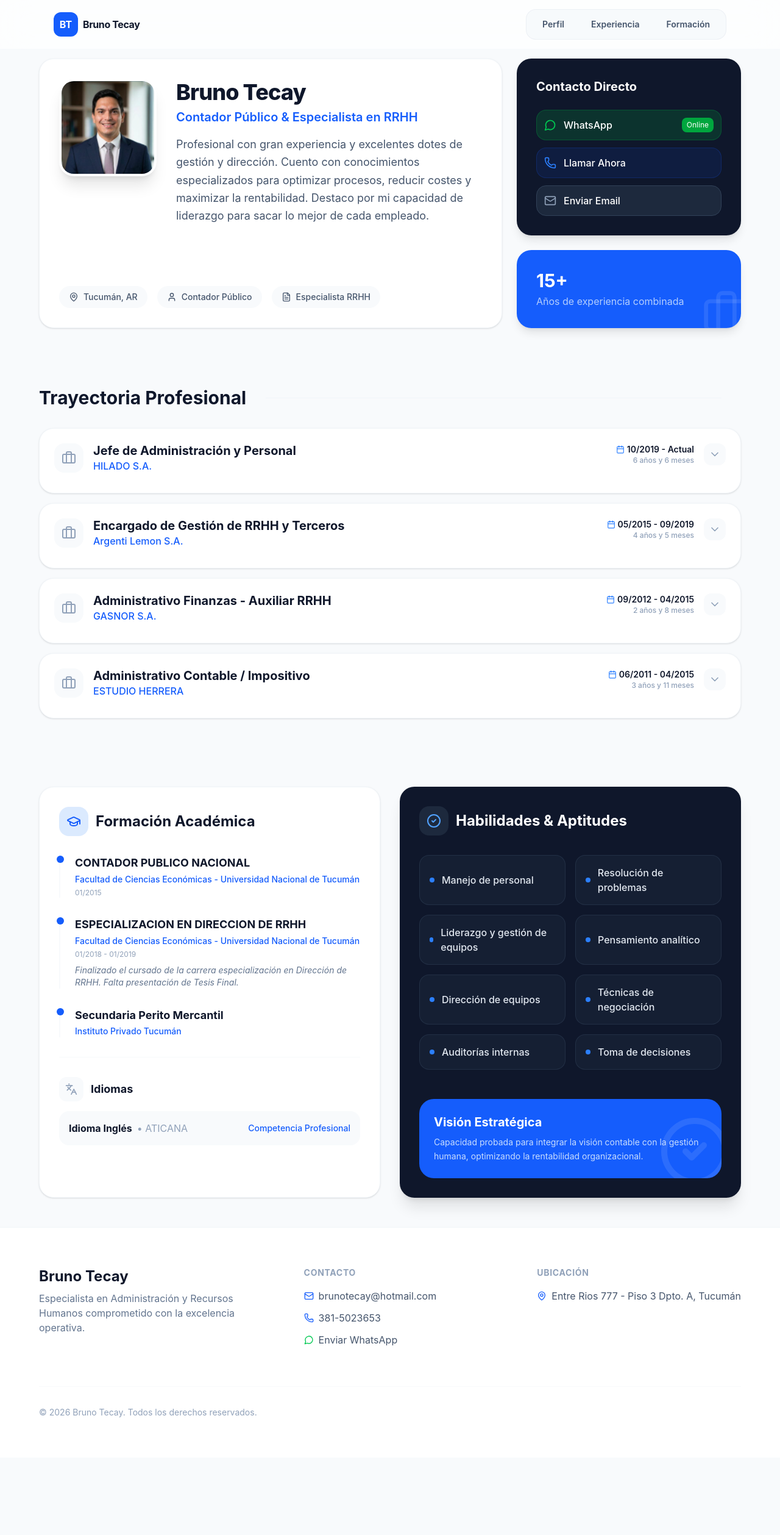
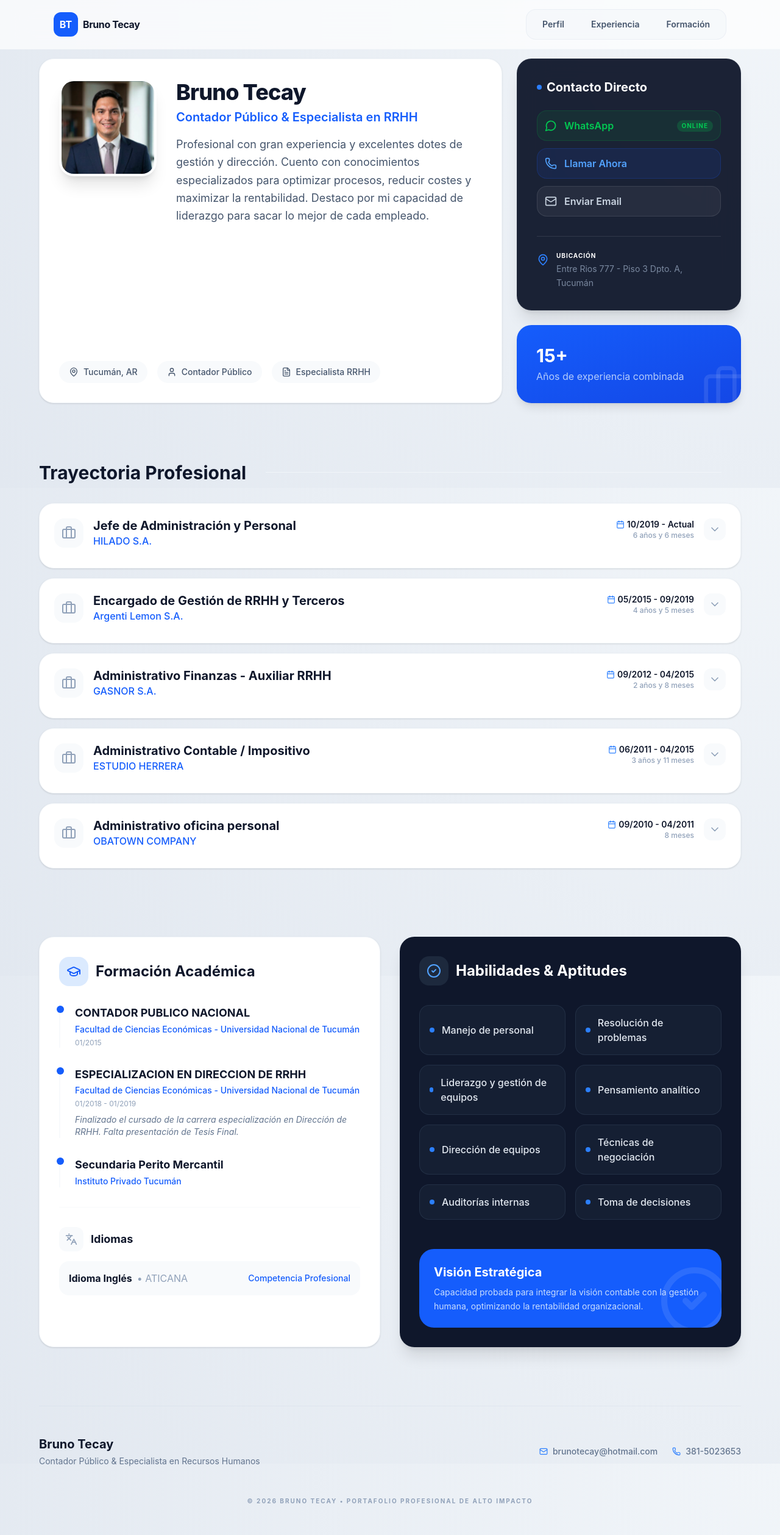
Before and after one commit to arieltecay/bruno-tecay-portfolio, a React (Vite) app: page / in a window 1280 px wide. Shown: the whole page at 61% size. Before the commit the page ends 2390 px from the top, so only its background shows below. Built offline with nearby package versions, Linux system fonts and the light colour scheme.

Commit message:
feat: add OBATOWN exp, move address to Hero, and apply cool gradient background

```diff
--- a/src/App.tsx
+++ b/src/App.tsx
@@ -2,57 +2,36 @@ import React from 'react';
 import Hero from './components/sections/hero/Hero';
 import Experience from './components/sections/experience/Experience';
 import Skills from './components/sections/skills/Skills';
-import { Mail, Phone, MapPin, MessageCircle } from 'lucide-react';
+import { Mail, Phone } from 'lucide-react';
 import { cvData } from './data/cv-data';
 
 const Footer: React.FC = () => {
   return (
-    <footer className="bg-white border-t border-slate-100 py-16 px-6">
-      <div className="max-w-6xl mx-auto flex flex-col md:flex-row justify-between items-start gap-12">
-        <div>
-          <h2 className="text-2xl font-bold text-slate-900 mb-2">{cvData.name}</h2>
-          <p className="text-slate-500 max-w-sm">
-            Especialista en Administración y Recursos Humanos comprometido con la excelencia operativa.
-          </p>
+    <footer className="py-12 px-6">
+      <div className="max-w-6xl mx-auto border-t border-slate-300/30 pt-12">
+        <div className="flex flex-col md:flex-row justify-between items-center gap-6">
+          <div className="text-center md:text-left">
+            <h2 className="text-xl font-bold text-slate-900 mb-1">{cvData.name}</h2>
+            <p className="text-slate-500 text-sm">
+              Contador Público & Especialista en Recursos Humanos
+            </p>
+          </div>
+
+          <div className="flex gap-6 text-sm text-slate-500 font-medium">
+            <span className="flex items-center gap-2">
+              <Mail size={14} className="text-blue-500" />
+              {cvData.contact.email}
+            </span>
+            <span className="flex items-center gap-2">
+              <Phone size={14} className="text-blue-500" />
+              {cvData.contact.phone}
+            </span>
+          </div>
         </div>
 
-        <div className="grid grid-cols-1 sm:grid-cols-2 gap-x-12 gap-y-6">
-          <div className="space-y-4">
-            <h3 className="text-sm font-bold uppercase tracking-wider text-slate-400">Contacto</h3>
-            <ul className="space-y-3">
-              <li>
-                <a href={`mailto:${cvData.contact.email}`} className="flex items-center gap-2 text-slate-600 hover:text-blue-600 transition-colors">
-                  <Mail size={16} className="text-blue-600" />
-                  {cvData.contact.email}
-                </a>
-              </li>
-              <li>
-                <a href={`tel:${cvData.contact.phone.replace(/-/g, '')}`} className="flex items-center gap-2 text-slate-600 hover:text-blue-600 transition-colors">
-                  <Phone size={16} className="text-blue-600" />
-                  {cvData.contact.phone}
-                </a>
-              </li>
-              <li>
-                <a href={`https://wa.me/${cvData.contact.whatsapp}`} target="_blank" rel="noopener noreferrer" className="flex items-center gap-2 text-slate-600 hover:text-green-600 transition-colors">
-                  <MessageCircle size={16} className="text-green-500" />
-                  Enviar WhatsApp
-                </a>
-              </li>
-            </ul>
-          </div>
-
-          <div className="space-y-4">
-            <h3 className="text-sm font-bold uppercase tracking-wider text-slate-400">Ubicación</h3>
-            <div className="flex items-center gap-2 text-slate-600">
-              <MapPin size={16} className="text-blue-600" />
-              {cvData.contact.address}
-            </div>
-          </div>
+        <div className="mt-12 text-center text-[10px] uppercase tracking-[0.2em] text-slate-400 font-bold">
+          © {new Date().getFullYear()} Bruno Tecay • Portafolio Profesional de Alto Impacto
         </div>
-      </div>
-
-      <div className="max-w-6xl mx-auto mt-16 pt-8 border-t border-slate-50 flex flex-col md:flex-row justify-between items-center gap-4 text-sm text-slate-400">
-        <p>© {new Date().getFullYear()} Bruno Tecay. Todos los derechos reservados.</p>
       </div>
     </footer>
   );
@@ -124,4 +103,4 @@ function App() {
   )
 }
 
-export default App
+export default App;
--- a/src/components/sections/hero/Hero.tsx
+++ b/src/components/sections/hero/Hero.tsx
@@ -46,43 +46,56 @@ const Hero: React.FC = () => {
           </div>
         </div>
 
-        {/* Bento Bloque: Contacto Rápido */}
+        {/* Bento Bloque: Contacto Rápido y Ubicación */}
         <div className="md:col-span-4 space-y-6">
-          <div className="bg-slate-900 p-8 rounded-3xl shadow-lg text-white">
-            <h2 className="text-xl font-bold mb-6">Contacto Directo</h2>
-            <div className="space-y-3">
+          <div className="bg-slate-900/95 backdrop-blur-xl p-8 rounded-3xl shadow-xl border border-white/5 text-white">
+            <h2 className="text-xl font-bold mb-6 flex items-center gap-2">
+              <span className="w-2 h-2 bg-blue-500 rounded-full animate-pulse" />
+              Contacto Directo
+            </h2>
+            <div className="space-y-3 mb-8">
               <a
                 href={`https://wa.me/${cvData.contact.whatsapp}?text=Hola%20Bruno,%20vi%20tu%20perfil%20profesional...`}
                 target="_blank"
                 rel="noopener noreferrer"
-                className="flex items-center justify-between p-3 bg-green-600/20 border border-green-600/30 rounded-2xl hover:bg-green-600/30 transition-all group"
+                className="flex items-center justify-between p-3 bg-green-600/10 border border-green-600/20 rounded-2xl hover:bg-green-600/20 transition-all group"
               >
-                <div className="flex items-center gap-3">
-                  <MessageCircle size={20} className="text-green-500" />
-                  <span className="font-medium">WhatsApp</span>
+                <div className="flex items-center gap-3 text-green-500 group-hover:text-green-400 transition-colors">
+                  <MessageCircle size={20} />
+                  <span className="font-semibold">WhatsApp</span>
                 </div>
-                <div className="text-xs bg-green-600 text-white px-2 py-1 rounded-lg">Online</div>
+                <div className="text-[10px] bg-green-500/20 text-green-500 px-2 py-0.5 rounded-full uppercase tracking-widest font-bold">Online</div>
               </a>
 
               <a
                 href={`tel:${cvData.contact.phone.replace(/-/g, '')}`}
-                className="flex items-center gap-3 p-3 bg-blue-600/10 border border-blue-600/20 rounded-2xl hover:bg-blue-600/20 transition-all"
+                className="flex items-center gap-3 p-3 bg-blue-600/10 border border-blue-600/20 rounded-2xl hover:bg-blue-600/20 transition-all text-blue-400 hover:text-blue-300"
               >
-                <Phone size={20} className="text-blue-500" />
-                <span className="font-medium">Llamar Ahora</span>
+                <Phone size={20} />
+                <span className="font-semibold">Llamar Ahora</span>
               </a>
 
               <a
                 href={`mailto:${cvData.contact.email}`}
-                className="flex items-center gap-3 p-3 bg-slate-800 border border-slate-700 rounded-2xl hover:bg-slate-700 transition-all"
+                className="flex items-center gap-3 p-3 bg-white/5 border border-white/10 rounded-2xl hover:bg-white/10 transition-all text-slate-300 hover:text-white"
               >
-                <Mail size={20} className="text-slate-400" />
-                <span className="font-medium">Enviar Email</span>
+                <Mail size={20} />
+                <span className="font-semibold">Enviar Email</span>
               </a>
+            </div>
+
+            <div className="pt-6 border-t border-white/10">
+              <div className="flex items-start gap-3 text-slate-400 group cursor-default">
+                <MapPin size={20} className="text-blue-500 mt-1 flex-shrink-0" />
+                <div className="text-sm">
+                  <span className="block font-bold text-white mb-1 uppercase text-[10px] tracking-widest">Ubicación</span>
+                  <span className="leading-relaxed opacity-80 group-hover:opacity-100 transition-opacity">{cvData.contact.address}</span>
+                </div>
+              </div>
             </div>
           </div>
 
-          <div className="bg-blue-600 p-8 rounded-3xl shadow-lg text-white relative overflow-hidden group">
+          <div className="bg-gradient-to-br from-blue-600 to-blue-700 p-8 rounded-3xl shadow-lg text-white relative overflow-hidden group">
             <div className="relative z-10">
               <div className="text-3xl font-bold mb-1 group-hover:scale-110 transition-transform origin-left">15+</div>
               <div className="text-blue-100 opacity-80">Años de experiencia combinada</div>
--- a/src/data/cv-data.ts
+++ b/src/data/cv-data.ts
@@ -121,6 +121,19 @@ export const cvData = {
         "Liquidación de haberes de diferentes convenios (comercio, construcción, metalúrgicos, etc.).",
         "Confección de F931 y cuotas sindicales. Tareas y trámites administrativos varios."
       ]
+    },
+    {
+      id: "obatown",
+      company: "OBATOWN COMPANY",
+      position: "Administrativo oficina personal",
+      period: "09/2010 - 04/2011",
+      duration: "8 meses",
+      description: [
+        "Ingreso al área de personal como asistente del jefe de personal.",
+        "Carga de novedades, control de ausentismo, altas y bajas de AFIP.",
+        "Confección de informes a la gerencia y tareas administrativas varias."
+      ],
+      location: "Empresa Metalúrgica"
     }
   ]
 };
--- a/src/index.css
+++ b/src/index.css
@@ -7,10 +7,15 @@
 }
 
 :root {
-  background-color: #f8fafc;
+  background: radial-gradient(circle at top right, #f1f5f9 0%, #e2e8f0 100%);
+  background-attachment: fixed;
   color: #0f172a;
 }
 
 * {
   scroll-behavior: smooth;
 }
+
+body {
+  min-height: 100vh;
+}
```
